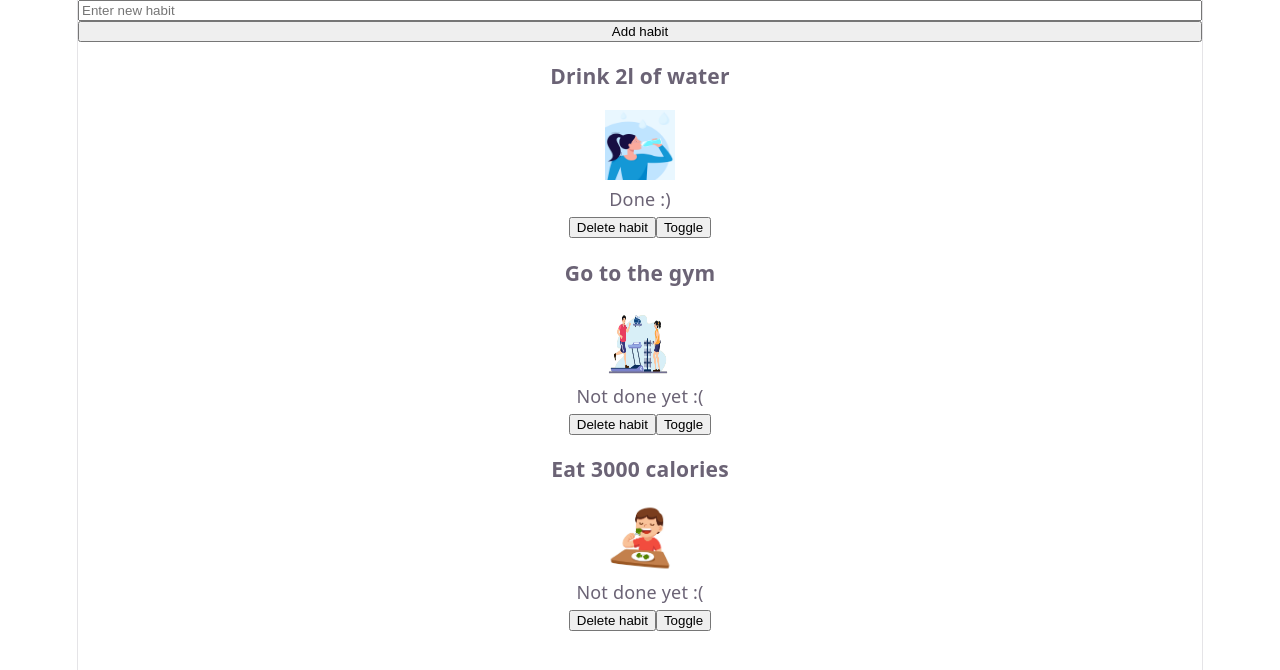
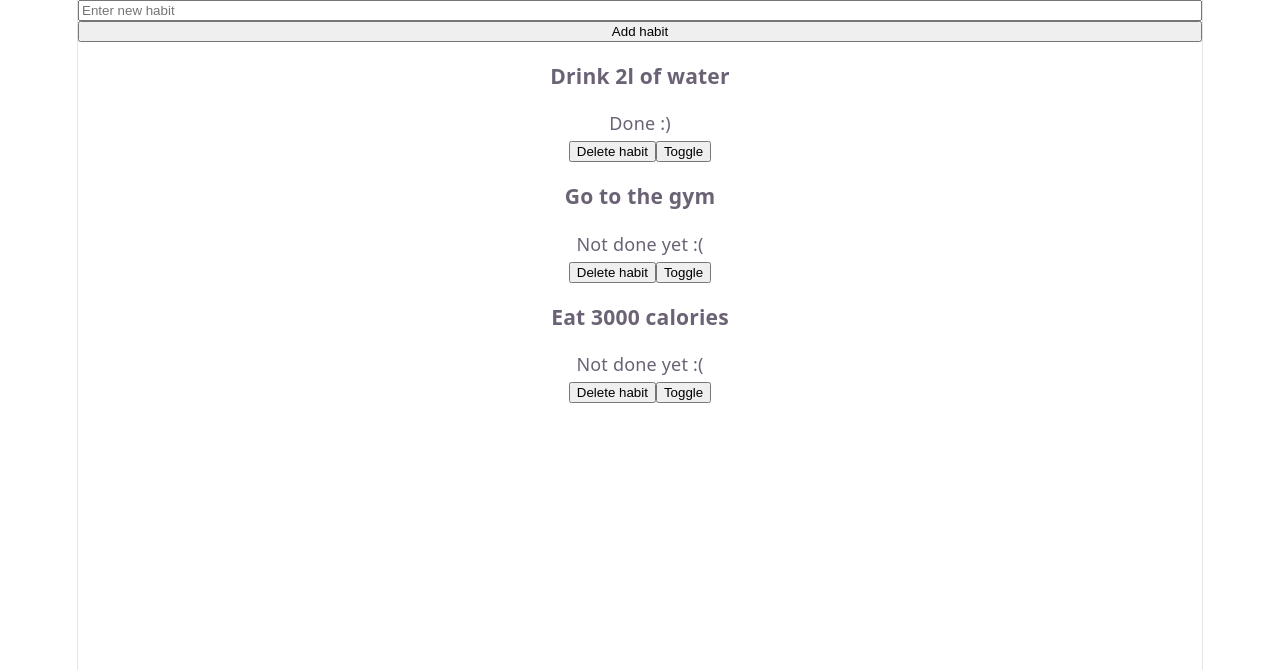
Before and after one commit to alexeychern0v/BestOfMe, a React (Vite) app: page / in a window 1280 px wide. Shown: the top 670 px of the page. Built offline with nearby package versions, Linux system fonts and the light colour scheme.

Commit message:
removed images

```diff
--- a/src/App.jsx
+++ b/src/App.jsx
@@ -1,7 +1,3 @@
-import waterImage from './assets/waterImage.png';
-import gymImage from './assets/gymImage.jpg';
-import eatImage from './assets/eatImage.jpg';
-
 import { useState } from 'react'
 import { Routes, Route } from 'react-router';
 import Dashboard from './pages/Dashboard';
@@ -12,17 +8,14 @@ import HabitDetail from './pages/HabitDetail';
 
 const initialHabits = [{
     name: 'Drink 2l of water',
-    image: waterImage,
     status: 'Done :)',
     id: crypto.randomUUID()
   }, {
     name: 'Go to the gym',
-    image: gymImage,
     status: 'Not done yet :(',
     id: crypto.randomUUID()
   }, {
     name: 'Eat 3000 calories',
-    image: eatImage,
     status: 'Not done yet :(',
     id: crypto.randomUUID()
   }]
--- a/src/components/HabitCard.jsx
+++ b/src/components/HabitCard.jsx
@@ -1,13 +1,7 @@
-export default function HabitCard ({ name, image, status, imageSize = 70, id, onDelete, onToggle }) {
+export default function HabitCard ({ name, status, id, onDelete, onToggle }) {
     return (
         <section className = "habitCard">
             <h3> { name } </h3>
-            <img
-                src = { image }
-                width = { imageSize }
-                height = { imageSize }
-                alt = { name }
-            />
             <p> { status } </p>
             <button onClick={() => onDelete(id)}>Delete habit</button>
             <button onClick={() => onToggle(id)}>Toggle</button>
```
